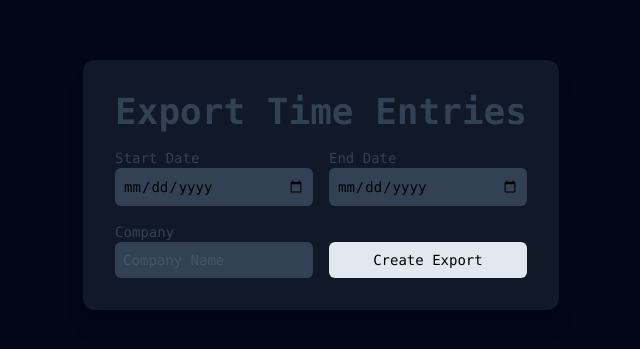
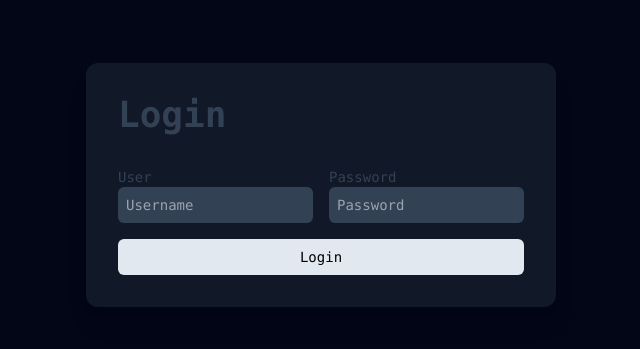
Before and after one commit to devdeer-kevin/scotty-ui, a Next.js app: page / in a window 1280 px wide. Shown: the part 215-564 px from the top of the page, without its empty margins (319-959 px from the left). Built offline with nearby package versions, Linux system fonts and the light colour scheme.

Commit message:
Add login component and update API routes

```diff
--- a/components/dataInput/dataInputComponent.tsx
+++ b/components/dataInput/dataInputComponent.tsx
@@ -3,6 +3,7 @@
 import { CheckBadgeIcon } from '@heroicons/react/16/solid'
 import { ArrowPathIcon } from '@heroicons/react/20/solid'
 import { useState, ChangeEvent, MouseEvent } from 'react'
+import LoginComponent from '../login/loginComponent'
 
 export default function DataInputComponent() {
     // State to handle loading state
@@ -15,6 +16,8 @@
     const [inputEndDate, setInputEndDate] = useState('')
     // State to set company name
     const [inputCompany, setInputCompany] = useState('')
+    // State to handle authorized state
+    const [authorized, setAuthorized] = useState(false)
 
     // Method to handle start date input change
     const handleStartDate = (event: ChangeEvent<HTMLInputElement>) => {
@@ -64,8 +67,14 @@
         setLoading(false)
         setExportCreated(true)
     }
+
+    const handleAuthorizedChange = (authorized: boolean) => {
+        setAuthorized(authorized)
+    }
+
     return (
         <>
+            {authorized ? (
                 <div className="bg-gray-900 p-8 rounded-xl shadow-xl">
                     <div className="pb-4">
                         <h1 className="text-4xl font-bold text-left text-slate-700">Export Time Entries</h1>
@@ -81,7 +90,13 @@
                         </div>
                         <div className="flex flex-col">
                             <label className="text-slate-700 text-sm">Company</label>
-                        <input value={inputCompany} onChange={handleCompany} className="bg-slate-700 p-2 rounded-md placeholder-slate-600" type="text" placeholder="Company Name" />
+                            <input
+                                value={inputCompany}
+                                onChange={handleCompany}
+                                className="bg-slate-700 p-2 rounded-md placeholder-slate-600"
+                                type="text"
+                                placeholder="Company Name"
+                            />
                         </div>
                         <div className="grid items-end">
                             <button type="button" onClick={fetchAPI} className="bg-slate-200 p-2 rounded-md flex justify-center w-full">
@@ -97,6 +112,9 @@
                         </div>
                     </div>
                 </div>
+            ) : (
+                <LoginComponent onAuthorizedChange={handleAuthorizedChange} />
+            )}
             {exportCreated && (
                 <div className="relative pt-4 text-center">
                     <div className="flex flex-row justify-center items-center">
--- /dev/null
+++ b/components/login/index.ts
@@ -0,0 +1,3 @@
+import loginComponent from './loginComponent'
+
+export default loginComponent
--- /dev/null
+++ b/components/login/loginComponent.tsx
@@ -0,0 +1,98 @@
+'use client'
+
+import { ExclamationTriangleIcon } from '@heroicons/react/16/solid'
+import { ArrowPathIcon } from '@heroicons/react/20/solid'
+import { useState, ChangeEvent } from 'react'
+
+export default function LoginComponent({ onAuthorizedChange }: { onAuthorizedChange: (authorized: boolean) => void }) {
+    // State to handle loading state
+    const [loading, setLoading] = useState(false)
+    // State to handle user input
+    const [user, setUser] = useState('')
+    // State to handle password input
+    const [password, setPassword] = useState('')
+    // State to handle authorized state
+    const [authorized, setAuthorized] = useState(false)
+
+    // Method to handle user input change
+    const handleUser = (event: ChangeEvent<HTMLInputElement>) => {
+        setUser(event.target.value)
+    }
+    // Method to handle password input change
+    const handlePassword = (event: ChangeEvent<HTMLInputElement>) => {
+        setPassword(event.target.value)
+    }
+
+    // Method to fetch API
+    const fetchLogin = async () => {
+        setLoading(true)
+
+        if (user === '' || password === '') {
+            setLoading(false)
+            return
+        }
+
+        const response = await fetch('/api/v1/login', {
+            method: 'POST',
+            headers: {
+                'Content-Type': 'application/json',
+            },
+            body: JSON.stringify({
+                user,
+                password,
+            }),
+        })
+        const data = await response.json()
+        if (data.status === 200) {
+            setLoading(false)
+            setAuthorized(true)
+            onAuthorizedChange(true)
+        }
+        if (data.status === 401) {
+            setLoading(false)
+            setAuthorized(false)
+            onAuthorizedChange(false)
+        }
+    }
+    return (
+        <>
+            <div className="bg-gray-900 p-8 rounded-xl shadow-xl grid grid-flow-row gap-4">
+                <div className="pb-4">
+                    <h1 className="text-4xl font-bold text-left text-slate-700">Login</h1>
+                </div>
+                <div className="grid grid-flow-row sm:grid-cols-2 grid-rows-1 gap-4">
+                    <div className="flex flex-col">
+                        <label className="text-slate-700 text-sm">User</label>
+                        <input placeholder="Username" value={user} onChange={handleUser} className="bg-slate-700 p-2 rounded-md" type="text" />
+                    </div>
+                    <div className="flex flex-col">
+                        <label className="text-slate-700 text-sm">Password</label>
+                        <input placeholder="Password" value={password} onChange={handlePassword} className="bg-slate-700 p-2 rounded-md" type="password" />
+                    </div>
+                </div>
+                <div className="grid grid-flow-col">
+                    <div className="grid items-end w-full">
+                        <button type="button" onClick={fetchLogin} className="bg-slate-200 p-2 rounded-md flex justify-center w-full">
+                            {loading ? (
+                                <>
+                                    <ArrowPathIcon className="fill-slate-700 h-5 w-5 mr-3 animate-spin" />
+                                    <div className="text-slate-700">Processing...</div>
+                                </>
+                            ) : (
+                                <div className="flex justify-center w-full slate-700">Login</div>
+                            )}
+                        </button>
+                    </div>
+                </div>
+            </div>
+            {authorized ?? (
+                <div className="relative pt-4 text-center">
+                    <div className="flex flex-row justify-center items-center">
+                        <ExclamationTriangleIcon className="fill-slate-700 h-4 w-4 mr-2" />
+                        <p className="text-slate-700">Login Failed</p>
+                    </div>
+                </div>
+            )}
+        </>
+    )
+}
--- a/src/app/api/v1/entries/route.ts
+++ b/src/app/api/v1/entries/route.ts
@@ -2,8 +2,8 @@
 
 export async function POST(req: NextRequest) {
     const body = await req.json()
-    const password = process.env.NEXT_PUBLIC_PASSWORD as string
-    const user = process.env.NEXT_PUBLIC_USER as string
+    const password = process.env.USER_SCOTTY_API_PASSWORD as string
+    const user = process.env.USER_SCOTTY_API_USER as string
     const from = body.isoStartDate as string
     const to = body.isoEndDate as string
     const clientName = body.clientName as string
--- /dev/null
+++ b/src/app/api/v1/login/route.ts
@@ -0,0 +1,26 @@
+import { NextResponse, NextRequest } from 'next/server'
+
+export async function POST(req: NextRequest) {
+    const body = await req.json()
+    const password = process.env.SCOTTY_PASSWORD as string
+    const user = process.env.SCOTTY_USER as string
+    const inputUser = body.user as string
+    const inputPassword = body.password as string
+
+    if (inputPassword === password && inputUser === user) {
+        return new NextResponse(
+            JSON.stringify({
+                status: 200,
+                message: 'Authorized',
+            }),
+            { status: 200 },
+        )
+    }
+    return new NextResponse(
+        JSON.stringify({
+            status: 401,
+            message: 'Unauthorized',
+        }),
+        { status: 401 },
+    )
+}
```
Lines whose indentation alone changed are shown as unchanged.
